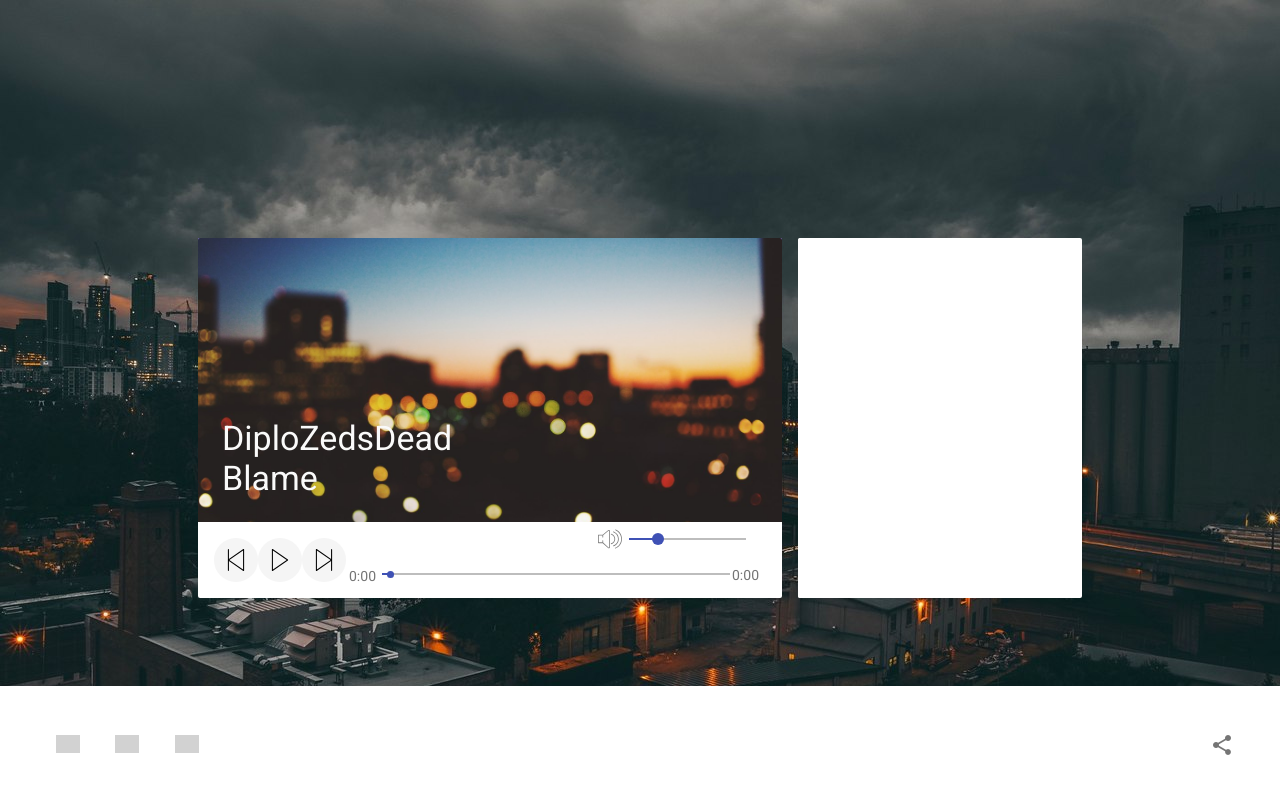
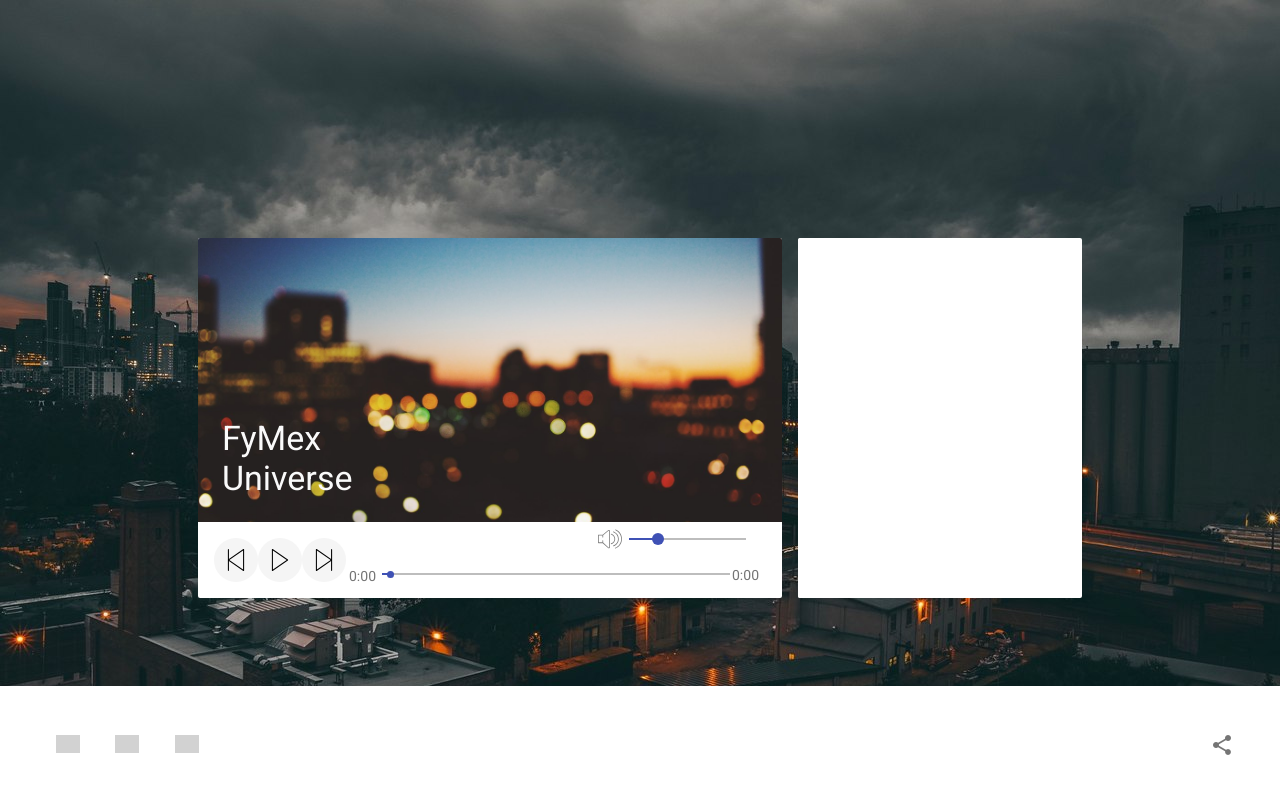
Before and after one commit to YVeselovskyi/audio-player, a website: page public/index.html in a window 1280 px wide. Drawn offline with nearby package versions, Linux system fonts and the light colour scheme; no server answers; grey boxes are pictures that could not be loaded.

Commit message:
Some fixes and songs change

```diff
--- a/public/index.html
+++ b/public/index.html
@@ -34,9 +34,9 @@
             <div class="demo-blog__posts mdl-grid">
                 <div class="mdl-card coffee-pic mdl-cell mdl-cell--8-col">
                     <div class="mdl-card__media mdl-color-text--grey-50">
-                        <audio id="current" src="songs/DiploZedsDead-Blame.mp3" autobuffer autoloop loop></audio>
-                        <h3><a href="#" id="song-author">DiploZedsDead</a></h3>
-                        <h3><a href="#" id="song-name">Blame</a></h3>
+                        <audio id="current" src="songs/FyMex-Universe.mp3" autobuffer autoloop loop></audio>
+                        <h3><a href="#" id="song-author">FyMex</a></h3>
+                        <h3><a href="#" id="song-name">Universe</a></h3>
                     </div>
                     <div class="mdl-card__supporting-text meta mdl-color-text--grey-600">
                         <div>
```
Also changed, not shown: 5 other files.
